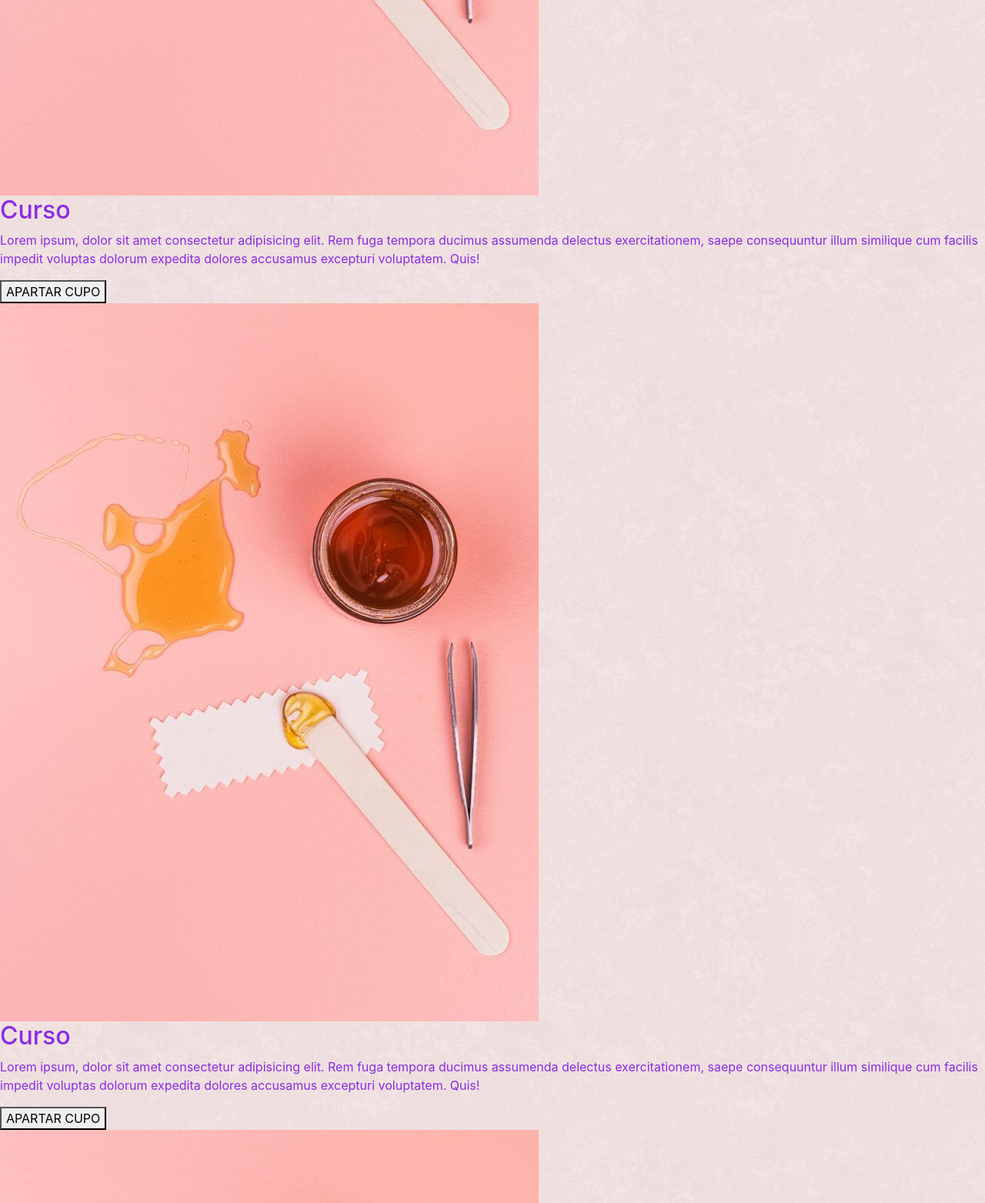
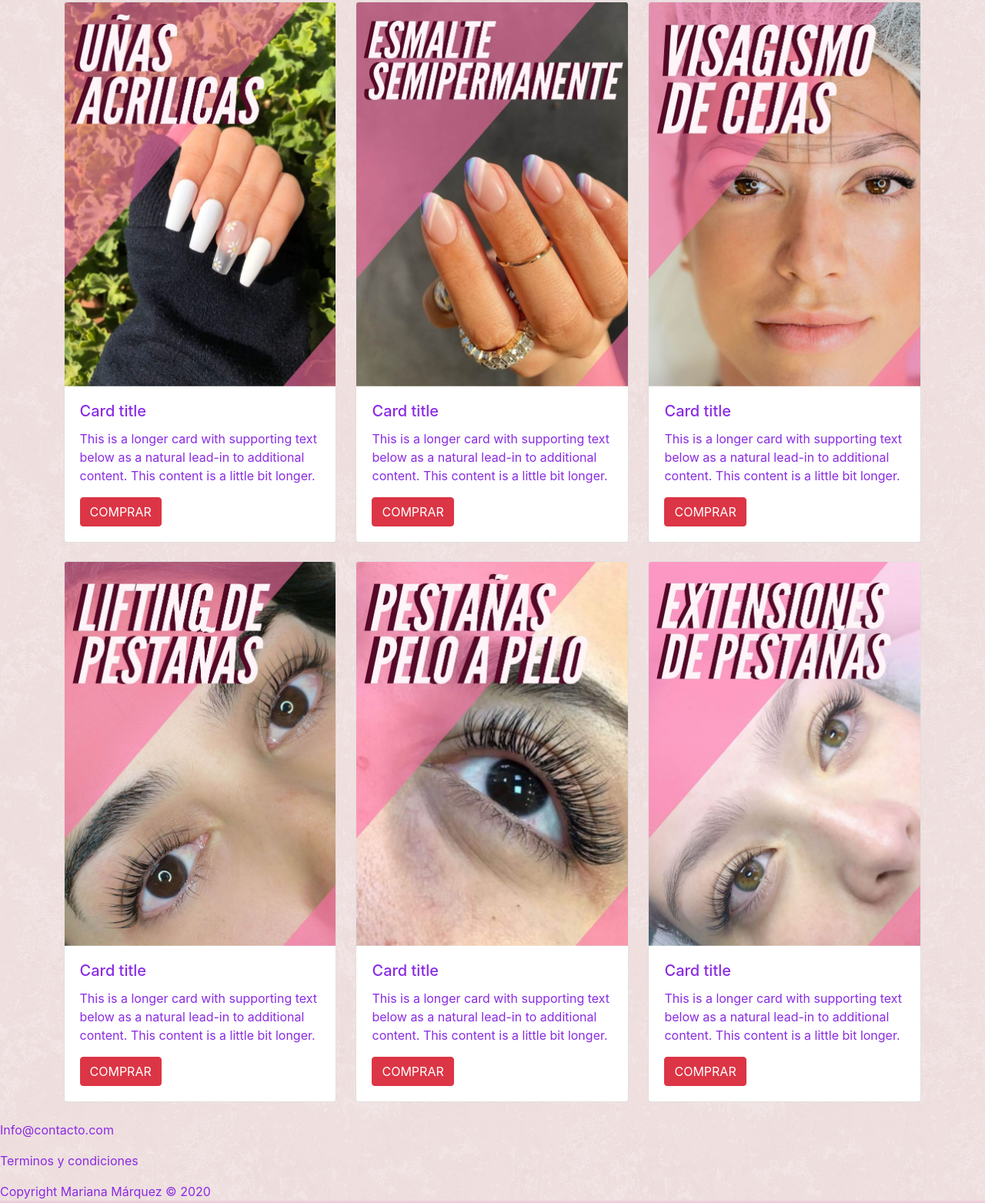
Before and after one commit to marianamq/beauty-center-vanesof, a website: page cursos.html in a window 1280 px wide. Shown: the part 1007-2570 px from the top of the page at 77% size. Drawn offline with Linux system fonts and the light colour scheme; files whose address does not match are found by name; a web font is replaced by a local one.

Commit message:
Agregando cursos y modificaciones

```diff
--- a/cursos.html
+++ b/cursos.html
@@ -38,58 +38,98 @@
             </nav>
         </header>
 
-        <section>
-            <div class="tituloCursos">
-                <h2>Cursos Disponibles</h2>
-            </div>
-            <div class="contenedorCursos">
-                <article class="cajasCursos">
-                    <div>
-                        <img src="./instrumentos.jpg" alt="">
+        <section class="container">
+            <div class="row row-cols-1 row-cols-md-3">
+                <div class="col mb-4">
+                  <div class="card">
+                    <img src="./images/curso_manicura1.jpg" class="card-img-top" alt="...">
+                    <div class="card-body">
+                      <h5 class="card-title">Card title</h5>
+                      <p class="card-text">This is a longer card with supporting text below as a natural lead-in to additional content. This content is a little bit longer.</p>
+                      <a href="#" class="btn btn-danger">COMPRAR</a>
                     </div>
-                    <h2>Curso</h2>
-                    <p>
-                        Lorem ipsum, dolor sit amet consectetur adipisicing elit.
-                        Rem fuga tempora ducimus assumenda delectus exercitationem, saepe consequuntur
-                        illum similique cum facilis impedit voluptas dolorum expedita dolores accusamus
-                        excepturi voluptatem. Quis!
-                    </p>
-                    <div>
-                        <button class="btn_cursos">
-                            APARTAR CUPO
-                        </button>
+                  </div>
+                </div>
+                <div class="col mb-4">
+                  <div class="card">
+                    <img src="./images/curso_manicura.jpg" class="card-img-top" alt="...">
+                    <div class="card-body">
+                      <h5 class="card-title">Card title</h5>
+                      <p class="card-text">This is a longer card with supporting text below as a natural lead-in to additional content. This content is a little bit longer.</p>
+                      <a href="#" class="btn btn-danger">COMPRAR</a>
                     </div>
-                </article>
-                <article class="cajasCursos">
-                    <div><img src="./instrumentos.jpg" alt=""></div>
-                    <h2>Curso</h2>
-                    <p>
-                        Lorem ipsum, dolor sit amet consectetur adipisicing elit.
-                        Rem fuga tempora ducimus assumenda delectus exercitationem, saepe consequuntur
-                        illum similique cum facilis impedit voluptas dolorum expedita dolores accusamus
-                        excepturi voluptatem. Quis!
-                    </p>
-                    <div>
-                        <button class="btn_cursos">
-                            APARTAR CUPO
-                        </button>
+                  </div>
+                </div>
+                <div class="col mb-4">
+                  <div class="card">
+                    <img src="./images/curso_pedicura.jpg" class="card-img-top" alt="...">
+                    <div class="card-body">
+                      <h5 class="card-title">Card title</h5>
+                      <p class="card-text">This is a longer card with supporting text below as a natural lead-in to additional content.</p>
+                      <a href="#" class="btn btn-danger">COMPRAR</a>
                     </div>
-                </article>
-                <article class="cajasCursos">
-                    <div><img src="./instrumentos.jpg" alt=""></div>
-                    <h2>Curso</h2>
-                    <p>
-                        Lorem ipsum, dolor sit amet consectetur adipisicing elit.
-                        Rem fuga tempora ducimus assumenda delectus exercitationem, saepe consequuntur
-                        illum similique cum facilis impedit voluptas dolorum expedita dolores accusamus
-                        excepturi voluptatem. Quis!
-                    </p>
-                    <div>
-                        <button class="btn_cursos">
-                            APARTAR CUPO
-                        </button>
+                  </div>
+                </div>
+                <div class="col mb-4">
+                  <div class="card">
+                    <img src="./images/curso_acrilicas.jpg" class="card-img-top" alt="...">
+                    <div class="card-body">
+                      <h5 class="card-title">Card title</h5>
+                      <p class="card-text">This is a longer card with supporting text below as a natural lead-in to additional content. This content is a little bit longer.</p>
+                      <a href="#" class="btn btn-danger">COMPRAR</a>
                     </div>
-                </article>
+                  </div>
+                </div>
+                <div class="col mb-4">
+                    <div class="card">
+                      <img src="./images/curso_semipermanente.jpg" class="card-img-top" alt="...">
+                      <div class="card-body">
+                        <h5 class="card-title">Card title</h5>
+                        <p class="card-text">This is a longer card with supporting text below as a natural lead-in to additional content. This content is a little bit longer.</p>
+                        <a href="#" class="btn btn-danger">COMPRAR</a>
+                      </div>
+                    </div>
+                  </div>
+                  <div class="col mb-4">
+                    <div class="card">
+                      <img src="./images/curso_visagismo.jpg" class="card-img-top" alt="...">
+                      <div class="card-body">
+                        <h5 class="card-title">Card title</h5>
+                        <p class="card-text">This is a longer card with supporting text below as a natural lead-in to additional content. This content is a little bit longer.</p>
+                        <a href="#" class="btn btn-danger">COMPRAR</a>
+                      </div>
+                    </div>
+                  </div>
+                  <div class="col mb-4">
+                    <div class="card">
+                      <img src="./images/curso_lifting.jpg" class="card-img-top" alt="...">
+                      <div class="card-body">
+                        <h5 class="card-title">Card title</h5>
+                        <p class="card-text">This is a longer card with supporting text below as a natural lead-in to additional content. This content is a little bit longer.</p>
+                        <a href="#" class="btn btn-danger">COMPRAR</a>
+                      </div>
+                    </div>
+                  </div>
+                  <div class="col mb-4">
+                    <div class="card">
+                      <img src="./images/curso_pestanias.jpg" class="card-img-top" alt="...">
+                      <div class="card-body">
+                        <h5 class="card-title">Card title</h5>
+                        <p class="card-text">This is a longer card with supporting text below as a natural lead-in to additional content. This content is a little bit longer.</p>
+                        <a href="#" class="btn btn-danger">COMPRAR</a>
+                      </div>
+                    </div>
+                  </div>
+                  <div class="col mb-4">
+                    <div class="card">
+                      <img src="./images/curso_pestanias (2).jpg" class="card-img-top" alt="...">
+                      <div class="card-body">
+                        <h5 class="card-title">Card title</h5>
+                        <p class="card-text">This is a longer card with supporting text below as a natural lead-in to additional content. This content is a little bit longer.</p>
+                        <a href="#" class="btn btn-danger">COMPRAR</a>
+                      </div>
+                    </div>
+                  </div>
             </div>
         </section>
 
```
Also changed, not shown: index.html (+2 -4 lines), package.json (+10 -2 lines), scss/_components.scss (deleted).
